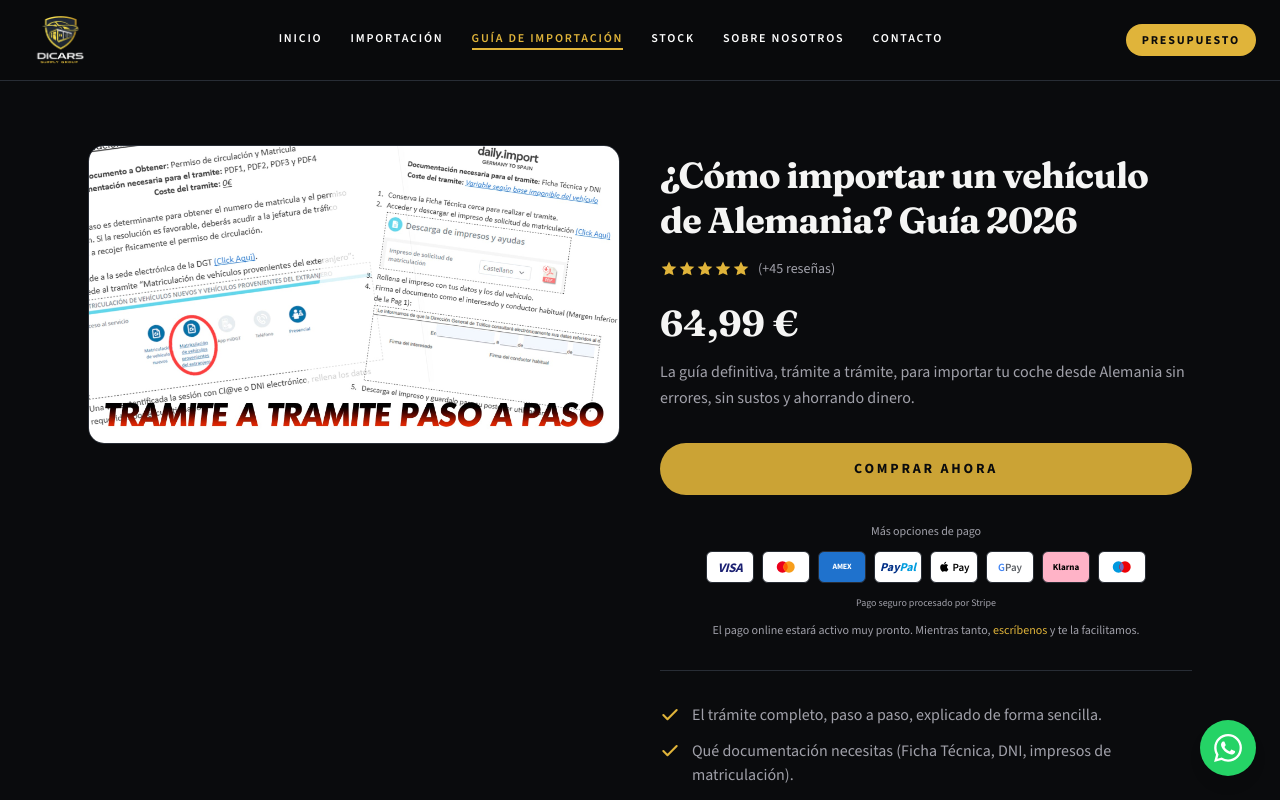
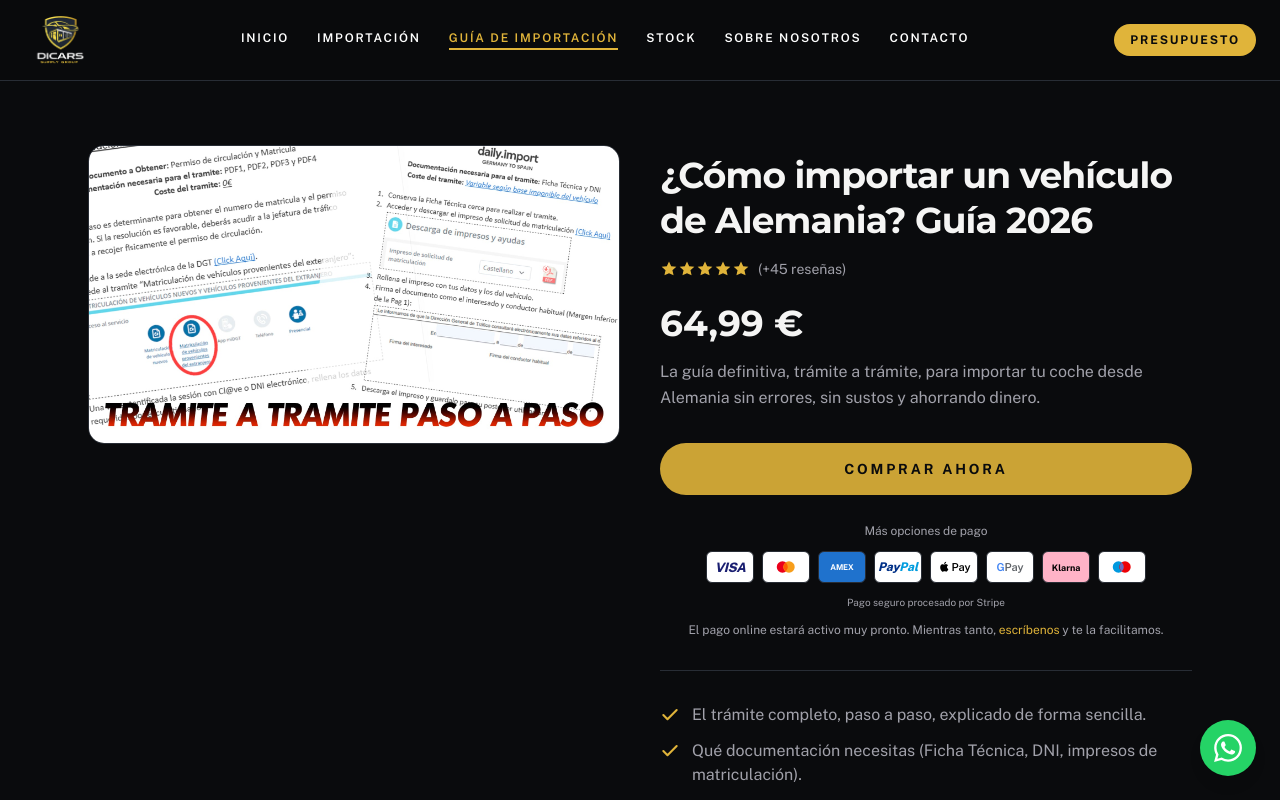
Before and after one commit to pabloalfaya/dicars-web, a Next.js app: page /guia in a window 1280 px wide. Shown: the top 800 px of the page. Built offline with nearby package versions, Linux system fonts and the light colour scheme.

Commit message:
describe el cambio

```diff
--- a/app/globals.css
+++ b/app/globals.css
@@ -39,8 +39,8 @@
   --color-ring: var(--ring);
 
   /* Tipografías */
-  --font-sans: var(--font-source-sans), system-ui, sans-serif;
-  --font-serif: var(--font-fraunces), Georgia, serif;
+  --font-sans: var(--font-public-sans), system-ui, sans-serif;
+  --font-serif: var(--font-montserrat), system-ui, sans-serif;
 }
 
 body {
--- a/app/layout.tsx
+++ b/app/layout.tsx
@@ -1,21 +1,21 @@
 import type { Metadata } from "next";
-import { Fraunces, Source_Sans_3 } from "next/font/google";
+import { Montserrat, Public_Sans } from "next/font/google";
 import "./globals.css";
 import { SiteHeader } from "@/components/site-header";
 import { SiteFooter } from "@/components/site-footer";
 import { WhatsappFloat } from "@/components/whatsapp-float";
 
-// Fraunces: titulares (serif elegante pero cercana)
-const fraunces = Fraunces({
+// Montserrat: fuente primaria (titulares y marca)
+const montserrat = Montserrat({
   subsets: ["latin"],
-  variable: "--font-fraunces",
+  variable: "--font-montserrat",
   display: "swap",
 });
 
-// Source Sans 3: texto de interfaz y cuerpo
-const sourceSans = Source_Sans_3({
+// Public Sans: fuente de texto (cuerpo e interfaz)
+const publicSans = Public_Sans({
   subsets: ["latin"],
-  variable: "--font-source-sans",
+  variable: "--font-public-sans",
   display: "swap",
 });
 
@@ -40,7 +40,7 @@ export default function RootLayout({
   return (
     <html
       lang="es"
-      className={`${fraunces.variable} ${sourceSans.variable} h-full antialiased`}
+      className={`${montserrat.variable} ${publicSans.variable} h-full antialiased`}
     >
       <body className="min-h-full flex flex-col bg-background text-foreground font-sans">
         <SiteHeader />
```
